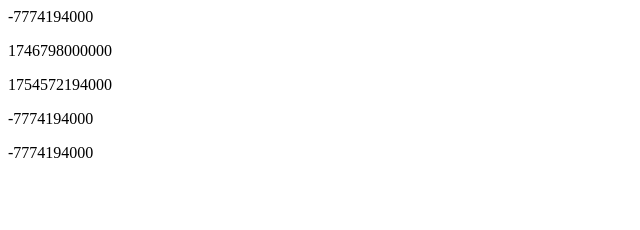
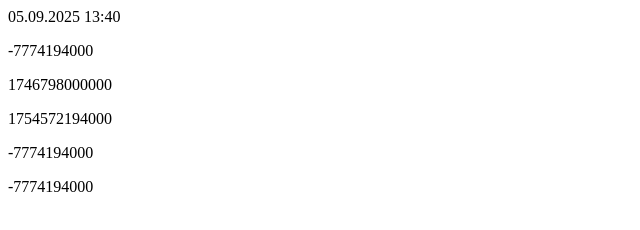
Before and after one commit to CClubtest/CClubtest.github.io, a plain HTML site: page index.html in a window 1280 px wide. Shown: the whole page, without its empty margins (0-640 px from the left). Drawn offline with Linux system fonts and the light colour scheme.

Commit message:
Update index.html

```diff
--- a/index.html
+++ b/index.html
@@ -3,6 +3,7 @@
     <title>Test</title>
   </head>
   <body>
+    <p id="0"></p>
     <p id="a"></p>
     <p id="b"></p>
     <p id="c"></p>
@@ -11,16 +12,18 @@
 
     <script>
       var int = setInterval(function() {
-        var then = new Date("05.09.2025 13:40").getTime();
+        const date = "05.09.2025 13:40"
+        var then = new Date(date).getTime();
         var now = new Date().getTime();
         var distanza = then - now
         var secondi = Math.floor(distanza, 1000)
         var minuti = Math.floor(distanza, 1000)
-        document.getElementById("a").textContent =   then - now;
-        document.getElementById("b").textContent =   then;
-        document.getElementById("c").textContent =   now;
-        document.getElementById("d").textContent =   secondi;
-        document.getElementById("e").textContent =   minuti;
+        document.getElementById("0").textContent = date;
+        document.getElementById("a").textContent = then - now;
+        document.getElementById("b").textContent = then;
+        document.getElementById("c").textContent = now;
+        document.getElementById("d").textContent = secondi;
+        document.getElementById("e").textContent = minuti;
       });
     </script>
   </body>
```
